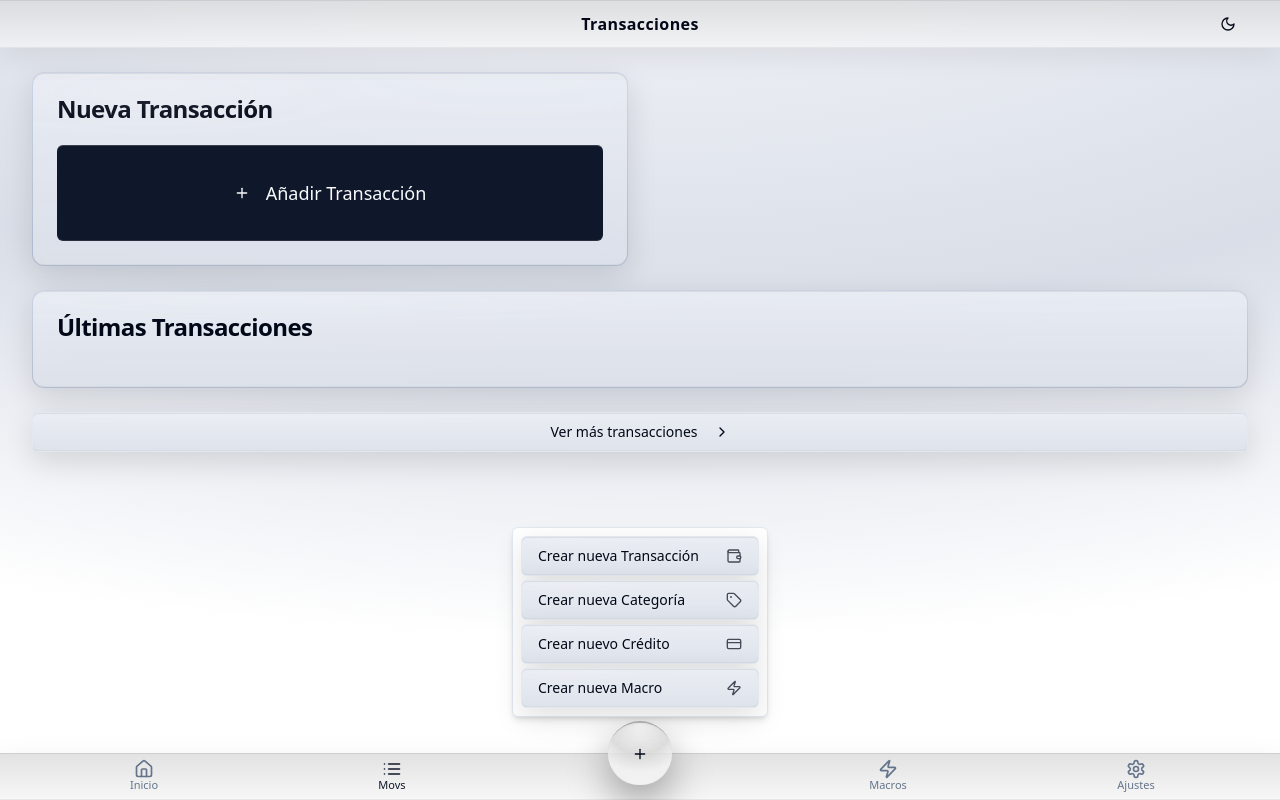
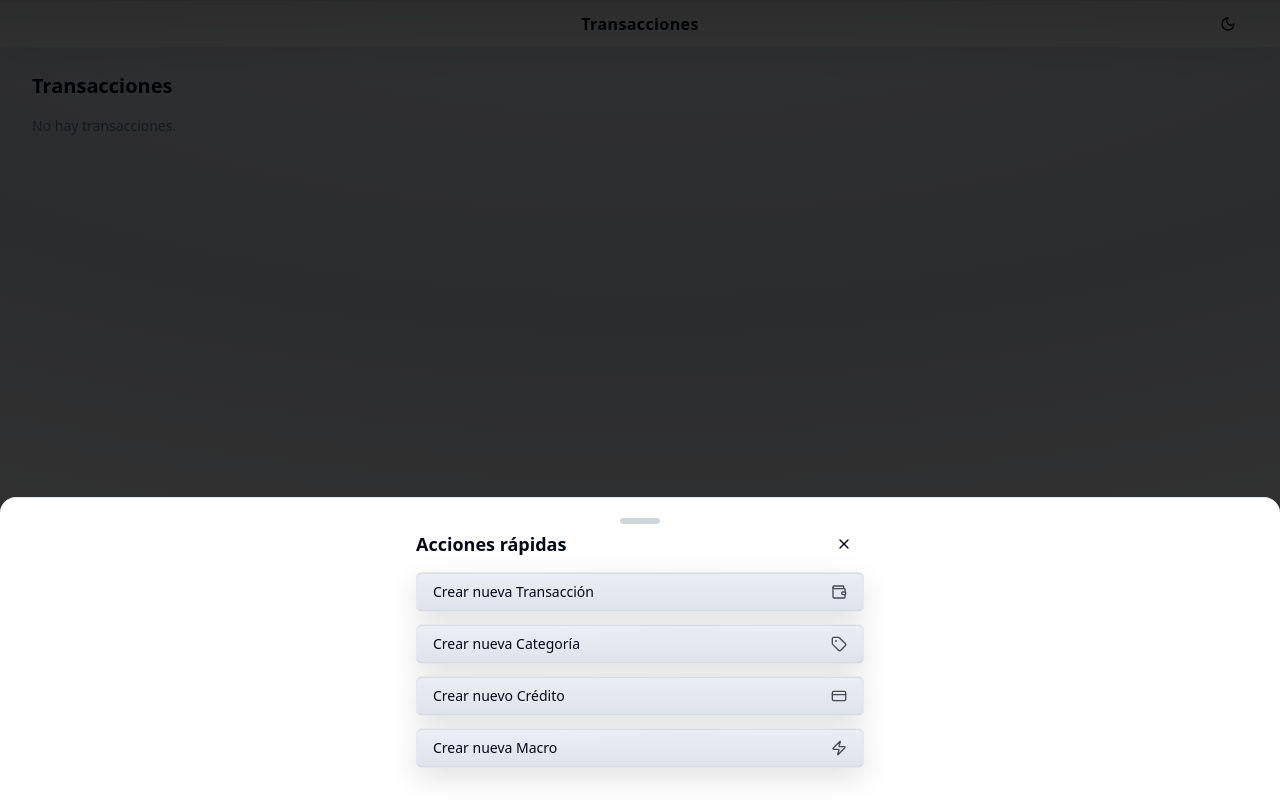
Before and after one commit to torrober/Biyuyo, a React (Vite) app: page /transacciones in a window 1280 px wide. Both pictures are taken after a click on the button 640 px from the left and 753 px from the top of the page. Built offline with nearby package versions, Linux system fonts and the light colour scheme.

Commit message:
feat(transacciones, ui): improve transactions page; update dialog/sheet components; adjust Index and App

```diff
--- a/src/App.tsx
+++ b/src/App.tsx
@@ -15,10 +15,10 @@ import RecurringsSettings from "./pages/settings/Recurrings";
 import CreditsSettings from "./pages/settings/Credits";
 import MacrosSettings from "./pages/settings/Macros";
 import BackupSettings from "./pages/settings/Backup";
-import { Home, Zap, List, Settings, Plus, Tag, CreditCard, Wallet } from "lucide-react";
+import { Home, Zap, List, Settings, Plus, Tag, CreditCard, Wallet, X } from "lucide-react";
 import Header from "./components/Header";
 import { Button } from "@/components/ui/button";
-import { Popover, PopoverTrigger, PopoverContent } from "@/components/ui/popover";
+import { Sheet, SheetTrigger, SheetContent, SheetClose } from "@/components/ui/sheet";
 
 const queryClient = new QueryClient();
 
@@ -53,39 +53,62 @@ const App = () => (
 
                 {/* Home centrado absolutamente */}
                 <div className="absolute left-1/2 top-0 -translate-x-1/2 -translate-y-1/2 z-20">
-                  <Popover>
-                    <PopoverTrigger asChild>
+                  <Sheet>
+                    <SheetTrigger asChild>
                       <Button variant="ghost" size="icon" aria-label="Abrir acciones rápidas" className="fab-btn border-t-2 border-t-[hsl(var(--fab-ring))]">
                         <Plus className="h-12 w-12" />
                       </Button>
-                    </PopoverTrigger>
-                    <PopoverContent align="center" side="top" className="w-64 p-2 space-y-1">
+                    </SheetTrigger>
+                    <SheetContent side="bottom" className="rounded-t-2xl p-5 pb-8">
+                      <div className="flex justify-center" aria-hidden>
+                        <div className="h-1.5 w-10 rounded-full bg-muted-foreground/30" />
+                      </div>
+                      <div className="w-full max-w-md mx-auto">
+                        <div className="flex items-center justify-between pb-2">
+                          <span className="text-lg font-bold">Acciones rápidas</span>
+                          <SheetClose asChild>
+                            <Button variant="ghost" size="icon" aria-label="Cerrar acciones rápidas">
+                              <X className="h-4 w-4" />
+                            </Button>
+                          </SheetClose>
+                        </div>
+                      </div>
+                       <div className="w-full max-w-md mx-auto space-y-3">
+                        <SheetClose asChild>
                           <Button asChild variant="outline" className="w-full justify-between">
-                        <Link to="/transacciones" aria-label="Crear nueva transacción" className="flex w-full items-center justify-between">
+                            <Link to="/transacciones?new=1" aria-label="Crear nueva transacción" className="flex w-full items-center justify-between">
                               <span className="text-sm">Crear nueva Transacción</span>
                               <Wallet className="h-4 w-4 opacity-70" />
                             </Link>
                           </Button>
+                        </SheetClose>
+                        <SheetClose asChild>
                           <Button asChild variant="outline" className="w-full justify-between">
                             <Link to="/ajustes/categorias" aria-label="Crear nueva categoría" className="flex w-full items-center justify-between">
                               <span className="text-sm">Crear nueva Categoría</span>
                               <Tag className="h-4 w-4 opacity-70" />
                             </Link>
                           </Button>
+                        </SheetClose>
+                        <SheetClose asChild>
                           <Button asChild variant="outline" className="w-full justify-between">
                             <Link to="/ajustes/creditos" aria-label="Crear nuevo crédito" className="flex w-full items-center justify-between">
                               <span className="text-sm">Crear nuevo Crédito</span>
                               <CreditCard className="h-4 w-4 opacity-70" />
                             </Link>
                           </Button>
+                        </SheetClose>
+                        <SheetClose asChild>
                           <Button asChild variant="outline" className="w-full justify-between">
                             <Link to="/ajustes/macros" aria-label="Crear nueva macro" className="flex w-full items-center justify-between">
                               <span className="text-sm">Crear nueva Macro</span>
                               <Zap className="h-4 w-4 opacity-70" />
                             </Link>
                           </Button>
-                    </PopoverContent>
-                  </Popover>
+                        </SheetClose>
+                      </div>
+                    </SheetContent>
+                  </Sheet>
                 </div>
 
                 {/* Barra de navegación */}
--- a/src/components/ui/dialog.tsx
+++ b/src/components/ui/dialog.tsx
@@ -36,7 +36,7 @@ const DialogContent = React.forwardRef<
     <DialogPrimitive.Content
       ref={ref}
       className={cn(
-        "fixed left-[50%] top-[50%] z-50 grid w-full max-w-lg translate-x-[-50%] translate-y-[-50%] gap-4 border bg-background p-6 shadow-lg duration-200 data-[state=open]:animate-in data-[state=closed]:animate-out data-[state=closed]:fade-out-0 data-[state=open]:fade-in-0 data-[state=closed]:zoom-out-95 data-[state=open]:zoom-in-95 data-[state=closed]:slide-out-to-left-1/2 data-[state=closed]:slide-out-to-top-[48%] data-[state=open]:slide-in-from-left-1/2 data-[state=open]:slide-in-from-top-[48%] sm:rounded-lg",
+        "fixed left-1/2 top-1/2 z-50 grid w-full max-w-lg -translate-x-1/2 -translate-y-1/2 gap-4 border bg-background p-6 shadow-lg duration-200 data-[state=open]:animate-in data-[state=closed]:animate-out data-[state=closed]:fade-out-0 data-[state=open]:fade-in-0 data-[state=closed]:zoom-out-95 data-[state=open]:zoom-in-95 data-[state=closed]:slide-out-to-left-1/2 data-[state=closed]:slide-out-to-top-1/2 data-[state=open]:slide-in-from-left-1/2 data-[state=open]:slide-in-from-top-1/2 sm:rounded-lg",
         className
       )}
       {...props}
--- a/src/components/ui/sheet.tsx
+++ b/src/components/ui/sheet.tsx
@@ -19,7 +19,7 @@ const SheetOverlay = React.forwardRef<
 >(({ className, ...props }, ref) => (
   <SheetPrimitive.Overlay
     className={cn(
-      "fixed inset-0 z-50 bg-black/80  data-[state=open]:animate-in data-[state=closed]:animate-out data-[state=closed]:fade-out-0 data-[state=open]:fade-in-0",
+      "fixed inset-0 z-[80] bg-black/80  data-[state=open]:animate-in data-[state=closed]:animate-out data-[state=closed]:fade-out-0 data-[state=open]:fade-in-0",
       className
     )}
     {...props}
@@ -29,16 +29,17 @@ const SheetOverlay = React.forwardRef<
 SheetOverlay.displayName = SheetPrimitive.Overlay.displayName
 
 const sheetVariants = cva(
-  "fixed z-50 gap-4 bg-background p-6 shadow-lg transition ease-in-out data-[state=open]:animate-in data-[state=closed]:animate-out data-[state=closed]:duration-300 data-[state=open]:duration-500",
+  "fixed z-[90] bg-background p-6 shadow-lg transition ease-in-out data-[state=open]:animate-in data-[state=closed]:animate-out data-[state=open]:duration-200 data-[state=closed]:duration-200",
   {
     variants: {
       side: {
         top: "inset-x-0 top-0 border-b data-[state=closed]:slide-out-to-top data-[state=open]:slide-in-from-top",
         bottom:
           "inset-x-0 bottom-0 border-t data-[state=closed]:slide-out-to-bottom data-[state=open]:slide-in-from-bottom",
-        left: "inset-y-0 left-0 h-full w-3/4 border-r data-[state=closed]:slide-out-to-left data-[state=open]:slide-in-from-left sm:max-w-sm",
+        left:
+          "inset-y-0 left-0 h-full w-3/4 border-r sm:max-w-sm data-[state=closed]:slide-out-to-left data-[state=open]:slide-in-from-left",
         right:
-          "inset-y-0 right-0 h-full w-3/4  border-l data-[state=closed]:slide-out-to-right data-[state=open]:slide-in-from-right sm:max-w-sm",
+          "inset-y-0 right-0 h-full w-3/4 border-l sm:max-w-sm data-[state=closed]:slide-out-to-right data-[state=open]:slide-in-from-right",
       },
     },
     defaultVariants: {
@@ -63,10 +64,6 @@ const SheetContent = React.forwardRef<
       {...props}
     >
       {children}
-      <SheetPrimitive.Close className="absolute right-4 top-4 rounded-sm opacity-70 ring-offset-background transition-opacity hover:opacity-100 focus:outline-none focus:ring-2 focus:ring-ring focus:ring-offset-2 disabled:pointer-events-none data-[state=open]:bg-secondary">
-        <X className="h-4 w-4" />
-        <span className="sr-only">Close</span>
-      </SheetPrimitive.Close>
     </SheetPrimitive.Content>
   </SheetPortal>
 ))
--- a/src/pages/Transacciones.tsx
+++ b/src/pages/Transacciones.tsx
@@ -1,5 +1,6 @@
 import { Helmet } from "react-helmet-async";
-import { useMemo, useState } from "react";
+import { useMemo, useState, useEffect } from "react";
+import { useSearchParams } from "react-router-dom";
 import { useFinance, Transaction, TxType } from "@/store/finance";
 import { Card, CardContent, CardHeader, CardTitle } from "@/components/ui/card";
 import { Button } from "@/components/ui/button";
@@ -7,8 +8,7 @@ import { Input } from "@/components/ui/input";
 import { Label } from "@/components/ui/label";
 import { Dialog, DialogContent, DialogFooter, DialogHeader, DialogTitle } from "@/components/ui/dialog";
 import { Select, SelectContent, SelectItem, SelectTrigger, SelectValue } from "@/components/ui/select";
-import { Switch } from "@/components/ui/switch";
-import { Plus, ChevronRight, ArrowUpRight, ArrowDownRight } from "lucide-react";
+import { ArrowUpRight, ArrowDownRight } from "lucide-react";
 
 const currency = (n: number) => n.toLocaleString("es-CO", { style: "currency", currency: "COP" });
 
@@ -20,13 +20,11 @@ const Transacciones = () => {
     addTransaction,
     editTransaction,
     deleteTransaction,
-    createTransfer,
   } = useFinance();
 
-  const [isModalOpen, setIsModalOpen] = useState(false);
-  const [isAdvanced, setIsAdvanced] = useState(false);
   const [query, setQuery] = useState("");
   const [accountFilter, setAccountFilter] = useState<string | "all">("all");
+  const [searchParams, setSearchParams] = useSearchParams();
 
   const filtered = useMemo(() => {
     const q = query.toLowerCase().trim();
@@ -42,23 +40,19 @@ const Transacciones = () => {
   const [editing, setEditing] = useState<Transaction | null>(null);
   const [confirmDelete, setConfirmDelete] = useState<Transaction | null>(null);
 
-  // New transaction form (advanced)
+  // Infinite scroll state
+  const [visibleCount, setVisibleCount] = useState(5);
+  const [isLoading, setIsLoading] = useState(false);
+
+  // New transaction modal state
+  const [isModalOpen, setIsModalOpen] = useState(false);
   const [newTx, setNewTx] = useState<Omit<Transaction, "id">>({
     type: "expense",
     amount: 0,
-    date: new Date().toISOString().slice(0, 16), // for datetime-local
+    date: new Date().toISOString().slice(0, 16),
     description: "",
     accountId: accounts[0]?.id ?? "",
     categoryId: categories[0]?.id ?? null,
-  });
-
-  // Transfer form
-  const [transfer, setTransfer] = useState({
-    amount: 0,
-    from: accounts[0]?.id ?? "",
-    to: accounts[1]?.id ?? "",
-    date: new Date().toISOString().slice(0, 16),
-    description: "Transferencia",
   });
 
   const onSaveEdit = () => {
@@ -72,10 +66,49 @@ const Transacciones = () => {
     addTransaction({ ...newTx, date: iso });
   };
 
-  const onCreateTransfer = () => {
-    const iso = new Date(transfer.date).toISOString();
-    if (!transfer.from || !transfer.to || transfer.from === transfer.to) return;
-    createTransfer({ fromAccountId: transfer.from, toAccountId: transfer.to, amount: transfer.amount, date: iso, description: transfer.description });
+  // Reset visible count when filter changes
+  useEffect(() => {
+    setVisibleCount(Math.min(5, filtered.length));
+  }, [filtered]);
+
+  // Load more on reaching page bottom
+  useEffect(() => {
+    const onScroll = () => {
+      const threshold = 100;
+      const scrolledToBottom = window.innerHeight + window.scrollY >= document.documentElement.scrollHeight - threshold;
+      if (scrolledToBottom) {
+        setIsLoading(true);
+        setVisibleCount((c) => {
+          const next = Math.min(c + 5, filtered.length);
+          if (next === c) {
+            setIsLoading(false);
+          } else {
+            setTimeout(() => setIsLoading(false), 200);
+          }
+          return next;
+        });
+      }
+    };
+    window.addEventListener("scroll", onScroll);
+    return () => window.removeEventListener("scroll", onScroll);
+  }, [filtered.length]);
+
+  const visibleTransactions = useMemo(() => filtered.slice(0, visibleCount), [filtered, visibleCount]);
+  const hasMore = visibleCount < filtered.length;
+
+  // Open modal from FAB query param (?new=1)
+  useEffect(() => {
+    const shouldOpen = searchParams.get("new") === "1";
+    if (shouldOpen) setIsModalOpen(true);
+  }, [searchParams]);
+
+  // When closing modal, clear ?new param if present
+  const handleModalOpenChange = (open: boolean) => {
+    setIsModalOpen(open);
+    if (!open && searchParams.get("new")) {
+      searchParams.delete("new");
+      setSearchParams(searchParams, { replace: true });
+    }
   };
 
   return (
@@ -86,40 +119,72 @@ const Transacciones = () => {
         <link rel="canonical" href="/transacciones" />
       </Helmet>
 
-      <section className="grid grid-cols-1 lg:grid-cols-2 gap-6">
-        <Card>
-          <CardHeader>
-            <CardTitle>Nueva Transacción</CardTitle>
+      {/* Removed the New Transaction card and modal */}
+
+      <div className="space-y-6">
+        <div className="space-y-2">
+          <h2 className="text-xl font-semibold">Transacciones</h2>
+          <div className="grid gap-4">
+            {visibleTransactions.map((t) => {
+              const date = new Date(t.date);
+              const formattedDate = `${date.getDate().toString().padStart(2, '0')}/${(date.getMonth() + 1).toString().padStart(2, '0')}/${date.getFullYear().toString().slice(-2)} - ${date.getHours().toString().padStart(2, '0')}:${date.getMinutes().toString().padStart(2, '0')}`;
+              const title = t.description || "Transacción";
+
+              return (
+                <Card
+                  key={t.id}
+                  className="cursor-pointer transition-colors rounded-xl border"
+                  onClick={() => setEditing(t)}
+                >
+                  <CardHeader className="py-3">
+                    <div className="flex items-start gap-3 items-center">
+                      <div
+                        className={`${
+                          t.type === "income"
+                            ? "bg-green-100 dark:bg-green-900"
+                            : "bg-red-100 dark:bg-red-900"
+                        } rounded-md w-9 h-9 flex items-center justify-center shrink-0`}
+                      >
+                        {t.type === "income" ? (
+                          <ArrowUpRight className="h-5 w-5 text-green-700 dark:text-green-300" />
+                        ) : (
+                          <ArrowDownRight className="h-5 w-5 text-red-700 dark:text-red-300" />
+                        )}
+                      </div>
+                      <div className="flex flex-col min-w-0">
+                        <span className="font-semibold truncate">{title}</span>
+                        <span className={`font-semibold ${t.type === "expense" ? "text-red-700 dark:text-red-200" : "text-green-800 dark:text-green-200"}`}>
+                          {t.type === "expense" ? `- ${currency(t.amount)}` : `+ ${currency(t.amount)}`}
+                        </span>
+                        <span className="text-sm text-muted-foreground">{formattedDate}</span>
+                      </div>
+                    </div>
                   </CardHeader>
-          <CardContent>
-            <Button
-              onClick={() => setIsModalOpen(true)}
-              className="w-full h-24 text-lg hover:scale-[0.98] transition-transform"
-            >
-              <Plus className="mr-2 h-5 w-5" />
-              Añadir Transacción
-            </Button>
-          </CardContent>
                 </Card>
+              );
+            })}
+          </div>
+          {filtered.length === 0 && (
+            <p className="text-sm text-muted-foreground">No hay transacciones.</p>
+          )}
+          {filtered.length > 0 && !hasMore && (
+            <p className="text-xs text-muted-foreground text-center">No hay más transacciones</p>
+          )}
+          {filtered.length > 0 && hasMore && isLoading && (
+            <p className="text-xs text-muted-foreground text-center">Cargando más...</p>
+          )}
+        </div>
 
-        <Dialog open={isModalOpen} onOpenChange={setIsModalOpen}>
-          <DialogContent className="sm:max-w-[425px]">
+        {/* Infinite scroll loads more automatically when reaching the bottom */}
+      </div>
+
+      {/* New Transaction Modal (simple form only, opened from FAB) */}
+      <Dialog open={isModalOpen} onOpenChange={handleModalOpenChange}>
+        <DialogContent className="!fixed !inset-0 !left-0 !top-0 !right-0 !bottom-0 !m-0 !w-screen !h-screen !max-w-none !rounded-none !p-4 sm:!p-6 !translate-x-0 !translate-y-0 overflow-y-auto">
           <DialogHeader>
             <DialogTitle>Nueva Transacción</DialogTitle>
           </DialogHeader>
-
-            <div className="flex items-center justify-between py-4">
-              <Label htmlFor="advanced-mode">Modo Avanzado</Label>
-              <Switch
-                id="advanced-mode"
-                checked={isAdvanced}
-                onCheckedChange={setIsAdvanced}
-              />
-            </div>
-
           <div className="grid gap-4">
-              {isAdvanced ? (
-                <div className="grid grid-cols-1 gap-3">
             <div>
               <Label>Tipo</Label>
               <Select value={newTx.type} onValueChange={(v: TxType) => setNewTx((s) => ({ ...s, type: v }))}>
@@ -172,102 +237,17 @@ const Transacciones = () => {
               <Input value={newTx.description ?? ""} onChange={(e) => setNewTx((s) => ({ ...s, description: e.target.value }))} />
             </div>
           </div>
-              ) : (
-                <div className="grid gap-4">
-                  <div>
-                    <Label>Tipo</Label>
-                    <Select value={newTx.type} onValueChange={(v: TxType) => setNewTx((s) => ({ ...s, type: v }))}>
-                      <SelectTrigger><SelectValue placeholder="Tipo" /></SelectTrigger>
-                      <SelectContent>
-                        <SelectItem value="expense">Gasto</SelectItem>
-                        <SelectItem value="income">Ingreso</SelectItem>
-                      </SelectContent>
-                    </Select>
-                  </div>
-
-                  <div>
-                    <Label>Monto</Label>
-                    <Input
-                      type="number"
-                      inputMode="decimal"
-                      value={newTx.amount === 0 ? "" : newTx.amount}
-                      onChange={(e) => setNewTx((s) => ({ ...s, amount: Number(e.target.value) || 0 }))}
-                    />
-                  </div>
-
-                  <div>
-                    <Label>Descripción</Label>
-                    <Input value={newTx.description ?? ""} onChange={(e) => setNewTx((s) => ({ ...s, description: e.target.value }))} />
-                  </div>
-                </div>
-              )}
-            </div>
 
           <DialogFooter>
             <Button onClick={() => {
               onCreateNew();
-                setIsModalOpen(false);
-                setIsAdvanced(false);
+              handleModalOpenChange(false);
             }}>
               Crear
             </Button>
           </DialogFooter>
         </DialogContent>
       </Dialog>
-      </section>
-
-      <div className="space-y-6">
-        <Card>
-          <CardHeader>
-            <CardTitle>Últimas Transacciones</CardTitle>
-          </CardHeader>
-          <CardContent className="grid gap-4">
-            {filtered.slice(0, 4).map((t) => {
-              const date = new Date(t.date);
-              const formattedDate = `${date.getDate().toString().padStart(2, '0')}/${(date.getMonth() + 1).toString().padStart(2, '0')}/${date.getFullYear().toString().slice(-2)} - ${date.getHours().toString().padStart(2, '0')}:${date.getMinutes().toString().padStart(2, '0')}`;
-              const title = t.description || "Transacción";
-
-              return (
-                <Card
-                  key={t.id}
-                  className="cursor-pointer transition-colors rounded-xl border"
-                  onClick={() => setEditing(t)}
-                >
-                  <CardHeader className="py-3">
-                    <div className="flex items-start gap-3 items-center">
-                      <div
-                        className={`${
-                          t.type === "income"
-                            ? "bg-green-100 dark:bg-green-900"
-                            : "bg-red-100 dark:bg-red-900"
-                        } rounded-md w-9 h-9 flex items-center justify-center shrink-0`}
-                      >
-                        {t.type === "income" ? (
-                          <ArrowUpRight className="h-5 w-5 text-green-700 dark:text-green-300" />
-                        ) : (
-                          <ArrowDownRight className="h-5 w-5 text-red-700 dark:text-red-300" />
-                        )}
-                      </div>
-                      <div className="flex flex-col min-w-0">
-                        <span className="font-semibold truncate">{title}</span>
-                        <span className={`font-semibold ${t.type === "expense" ? "text-red-700 dark:text-red-200" : "text-green-800 dark:text-green-200"}`}>
-                          {t.type === "expense" ? `- ${currency(t.amount)}` : `+ ${currency(t.amount)}`}
-                        </span>
-                        <span className="text-sm text-muted-foreground">{formattedDate}</span>
-                      </div>
-                    </div>
-                  </CardHeader>
-                </Card>
-              );
-            })}
-          </CardContent>
-        </Card>
-
-        <Button variant="outline" className="w-full">
-          Ver más transacciones
-          <ChevronRight className="ml-2 h-4 w-4" />
-        </Button>
-      </div>
 
       {/* Edit Dialog */}
       <Dialog open={!!editing} onOpenChange={(o) => !o && setEditing(null)}>
```
Also changed, not shown: src/pages/Index.tsx (+8 -1 lines). Lines whose indentation alone changed are shown as unchanged.
